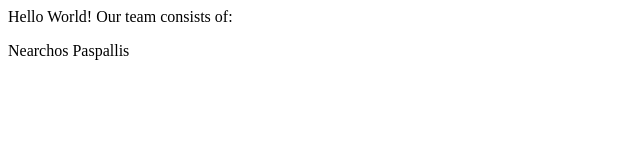
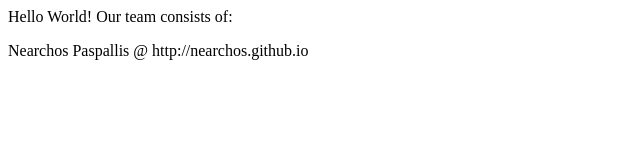
Before and after one commit to NPaspallis/co1111-shared-project, a plain HTML site: page index.html in a window 1280 px wide. Shown: the whole page, without its empty margins (0-640 px from the left). Drawn offline with Linux system fonts and the light colour scheme.

Commit message:
Adding homepage URL

```diff
--- a/index.html
+++ b/index.html
@@ -8,7 +8,7 @@
     Hello World!
 
     Our team consists of:
-    <p>Nearchos Paspallis</p>
+    <p>Nearchos Paspallis @ http://nearchos.github.io</p>
 
 </body>
 </html>
```
